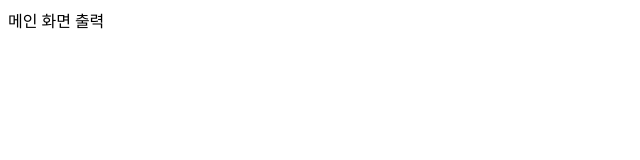
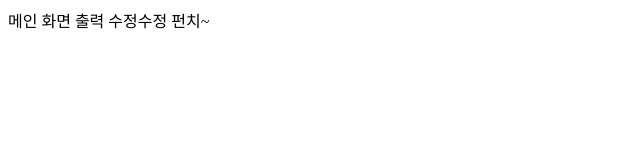
Before and after one commit to hyohyo0709/firstRepository, a plain HTML site: page index.html in a window 1280 px wide. Shown: the whole page, without its empty margins (0-640 px from the left). Drawn offline with Linux system fonts and the light colour scheme.

Commit message:
변경 이력 업데이트

```diff
--- a/index.html
+++ b/index.html
@@ -7,6 +7,6 @@
     <title>Document</title>
   </head>
   <body>
-    메인 화면 출력
+    메인 화면 출력 수정수정 펀치~
   </body>
 </html>
```
